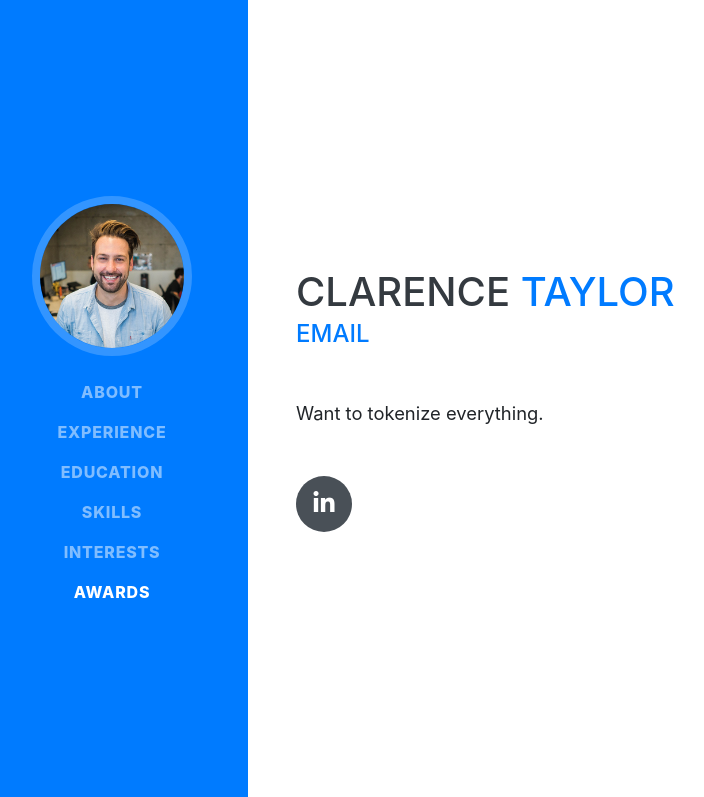
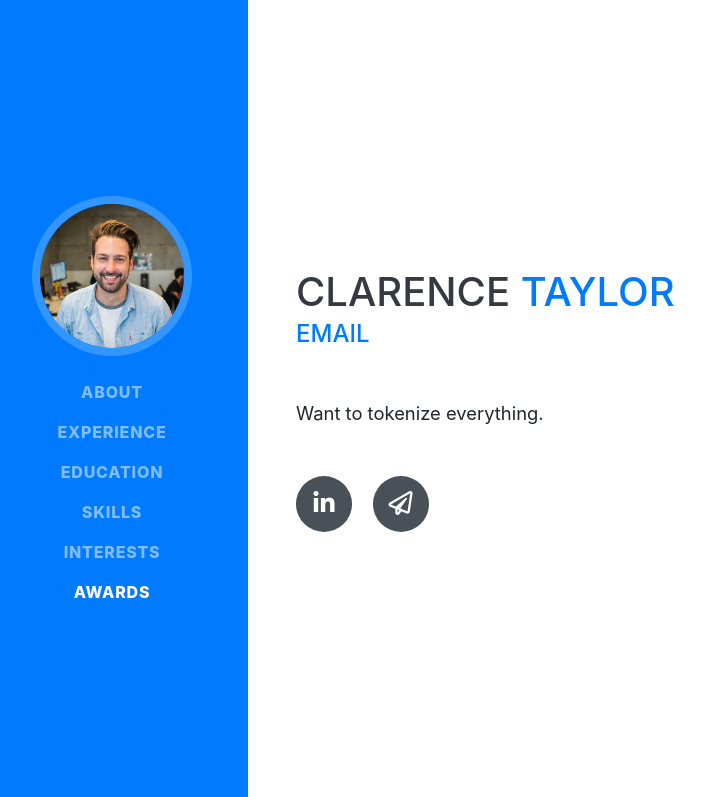
Before and after one commit to cjoeliu/cjoeliu.github.io, a website with bundled scripts: page index.html in a window 1280 px wide. Shown: the top 797 px of the page, without its empty margins (24-728 px from the left). Built offline with nearby package versions, Linux system fonts and the light colour scheme; a web font is replaced by a local one.

Commit message:
Update index.html

```diff
--- a/index.html
+++ b/index.html
@@ -73,6 +73,9 @@
         <div class="social-icons">
           <a href="https://www.linkedin.com/in/cjoeliu">
             <i class="fab fa-linkedin-in"></i>
+          </a>
+          <a href="mailto:joeliu.git@gmail.com">
+            <i class="far fa-paper-plane"></i>
           </a>
         </div>
       </div>
```
